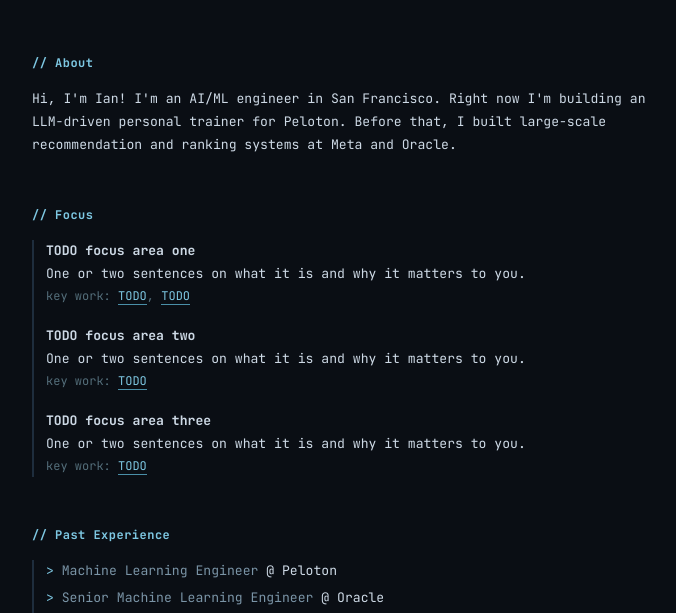
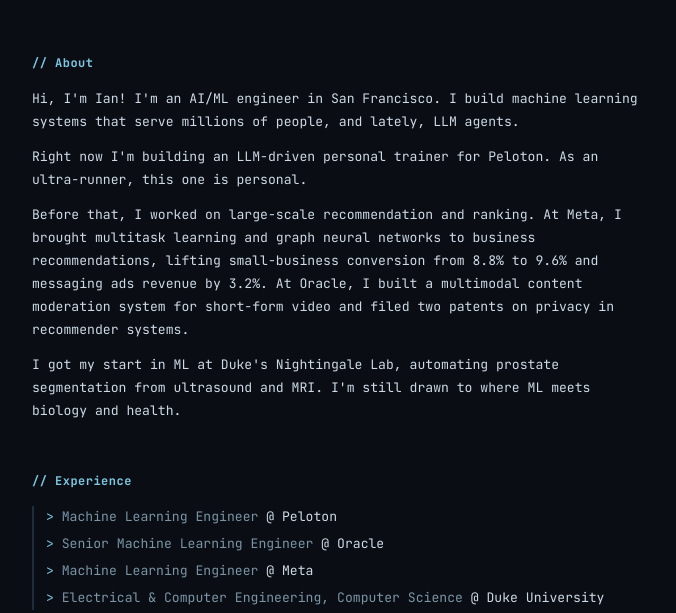
Before and after one commit to ian-hanus/personal-website, a plain HTML site: page index.html in a window 1280 px wide. Shown: the part 186-799 px from the top of the page, without its empty margins (298-974 px from the left). Drawn offline with Linux system fonts and the light colour scheme.

Commit message:
Expand about section and remove focus section
Co-Authored-By: Claude Opus 5.5 <noreply@anthropic.com>
Claude-Session: https://claude.ai/code/session_01WgV4fg7Zn21oyoBiq2NvcH

```diff
--- a/index.html
+++ b/index.html
@@ -27,32 +27,14 @@
 
   <section id="about">
     <h2>// About</h2>
-    <p>Hi, I'm Ian! I'm an AI/ML engineer in San Francisco. Right now I'm building an LLM-driven personal trainer for Peloton. Before that, I built large-scale recommendation and ranking systems at Meta and Oracle.</p>
-  </section>
-
-  <section id="focus">
-    <h2>// Focus</h2>
-    <ul class="focus">
-      <li>
-        <strong>TODO focus area one</strong>
-        One or two sentences on what it is and why it matters to you.
-        <span class="key">key work: <a href="#">TODO</a>, <a href="#">TODO</a></span>
-      </li>
-      <li>
-        <strong>TODO focus area two</strong>
-        One or two sentences on what it is and why it matters to you.
-        <span class="key">key work: <a href="#">TODO</a></span>
-      </li>
-      <li>
-        <strong>TODO focus area three</strong>
-        One or two sentences on what it is and why it matters to you.
-        <span class="key">key work: <a href="#">TODO</a></span>
-      </li>
-    </ul>
+    <p>Hi, I'm Ian! I'm an AI/ML engineer in San Francisco. I build machine learning systems that serve millions of people, and lately, LLM agents.</p>
+    <p>Right now I'm building an LLM-driven personal trainer for Peloton. As an ultra-runner, this one is personal.</p>
+    <p>Before that, I worked on large-scale recommendation and ranking. At Meta, I brought multitask learning and graph neural networks to business recommendations, lifting small-business conversion from 8.8% to 9.6% and messaging ads revenue by 3.2%. At Oracle, I built a multimodal content moderation system for short-form video and filed two patents on privacy in recommender systems.</p>
+    <p>I got my start in ML at Duke's Nightingale Lab, automating prostate segmentation from ultrasound and MRI. I'm still drawn to where ML meets biology and health.</p>
   </section>
 
   <section id="experience">
-    <h2>// Past Experience</h2>
+    <h2>// Experience</h2>
     <ul class="past-list">
       <li><span class="dim">Machine Learning Engineer</span> @ Peloton</li>
       <li><span class="dim">Senior Machine Learning Engineer</span> @ Oracle</li>
```
